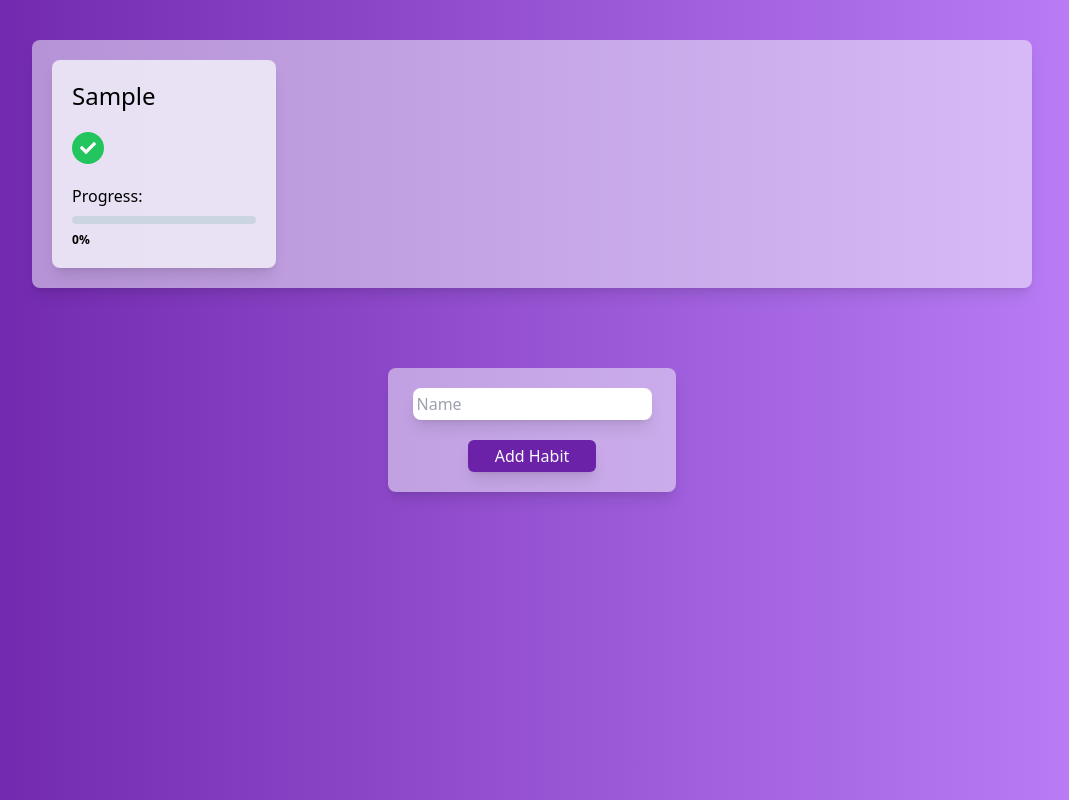
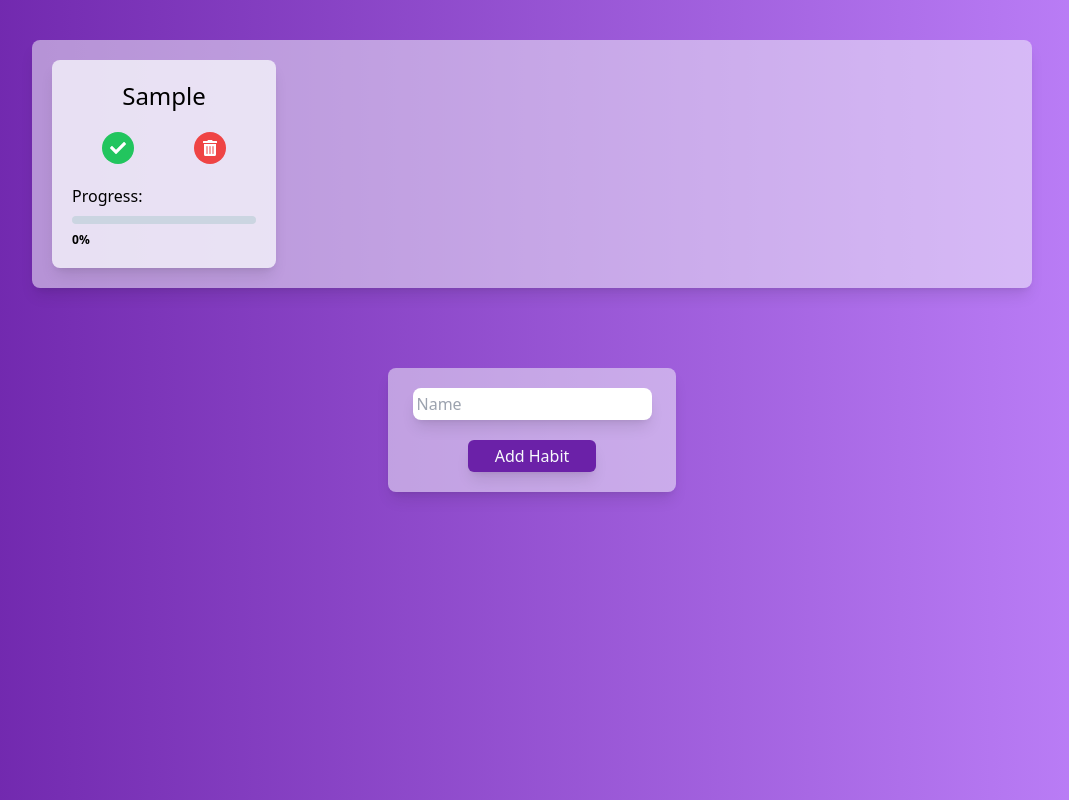
Before and after one commit to LucasVince/habit-tracker, a React (Vite) app: page / in a window 1280 px wide. Both pictures are taken after typing "Sample" into the empty fields and a click on the button "Add Habit". Shown: the whole page, without its empty margins (108-1177 px from the left). Built offline with nearby package versions, Linux system fonts and the light colour scheme.

Commit message:
feat: added delete habit button

```diff
--- a/src/App.tsx
+++ b/src/App.tsx
@@ -1,6 +1,6 @@
 import HabitsContainer from "./components/HabitContainer"
 import AddHabitsContainer from "./components/AddHabitsContainer"
-import React, {useEffect, useState} from 'react';
+import {useEffect, useState} from 'react';
 
 interface HabitsInterface {
   name: string;
@@ -22,9 +22,14 @@ const App = () => {
     setHabits([...habits, newHabit]);
   }
 
+  const deleteHabit = (index: number) => {
+    const newHabits = habits.filter((_habit, filterIndex) => filterIndex !== index);
+    setHabits(newHabits);
+  }
+
   return (
     <div className="w-screen h-screen bg-gradient-to-r from-purple-800 to-purple-400 flex flex-col items-center p-10 gap-20">
-      <HabitsContainer listHabits={habits}/>
+      <HabitsContainer listHabits={habits} onDeleteHabit={deleteHabit}/>
       <AddHabitsContainer onAddHabit={addHabit}/>
     </div>
   )
--- a/src/components/Habit.tsx
+++ b/src/components/Habit.tsx
@@ -1,16 +1,26 @@
 import React from 'react';
 import { FaCheck } from "react-icons/fa";
+import { FaTrashAlt } from "react-icons/fa";
 
 interface HabitProps {
     name: string;
     progress: number;
+    onDeleteHabit: () => void;
 }
 
-const Habit:React.FC<HabitProps> = ({name, progress}) => {
+const Habit:React.FC<HabitProps> = ({name, progress, onDeleteHabit}) => {
     return(
         <div className="bg-slate-50 p-5 rounded-lg bg-opacity-75 flex flex-col gap-5 shadow-lg min-w-56">
-            <p className="text-2xl">{name}</p>
-            <button className="bg-green-500 text-white w-8 h-8 flex items-center justify-center rounded-full" onClick={() => {}}><FaCheck /></button>
+            <p className="text-2xl text-center">{name}</p>
+            <div className="flex justify-around">
+                <button className="bg-green-500 hover:bg-green-800 text-white w-8 h-8 flex items-center justify-center rounded-full" onClick={() => {}}><FaCheck /></button>
+                <button className="bg-red-500 hover:bg-red-800 text-white w-8 h-8 flex items-center justify-center rounded-full"
+                onClick={
+                    () => {
+                        onDeleteHabit()
+                    }
+                    }><FaTrashAlt /></button>
+            </div>
             <div className="flex flex-col gap-2">
                 <p>Progress:</p>
                 <div className="bg-slate-300 w-full rounded-full h-2">
--- a/src/components/HabitContainer.tsx
+++ b/src/components/HabitContainer.tsx
@@ -6,13 +6,16 @@ interface HabitsContainerProps {
         name: string;
         progress: number;
     }[];
+    onDeleteHabit: (index: number) => void;
 }
 
-const HabitsContainer: React.FC<HabitsContainerProps> = ({listHabits}) => {
+const HabitsContainer: React.FC<HabitsContainerProps> = ({listHabits, onDeleteHabit}) => {
     return(
         <div className="bg-slate-50 p-5 rounded-lg bg-opacity-50 w-5/6 flex no-wrap items-center gap-5 overflow-x-auto shadow-lg">
             {listHabits.map((habit, index) => (
-                <Habit key={index} name={habit.name} progress={habit.progress} />
+                <Habit key={index} name={habit.name} progress={habit.progress} onDeleteHabit={
+                    () => onDeleteHabit(index)
+                }/>
             ))}
         </div>
     )
```
